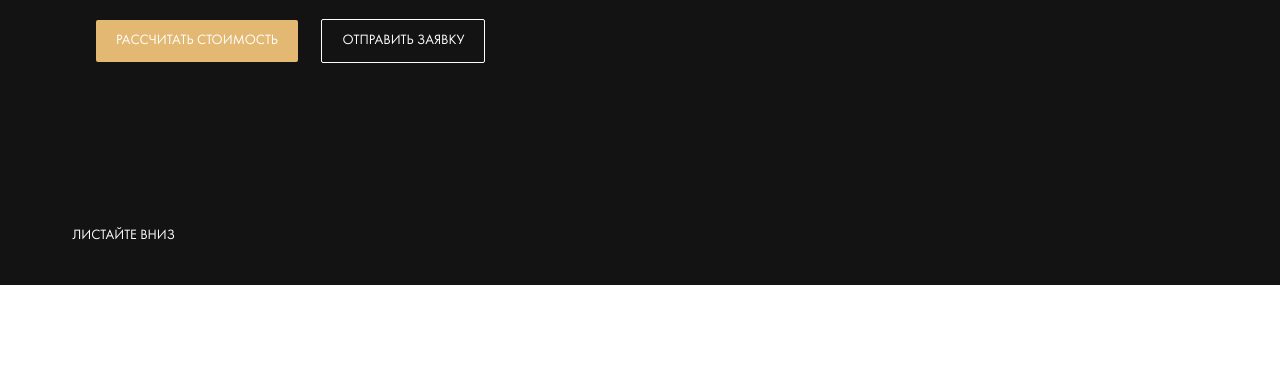
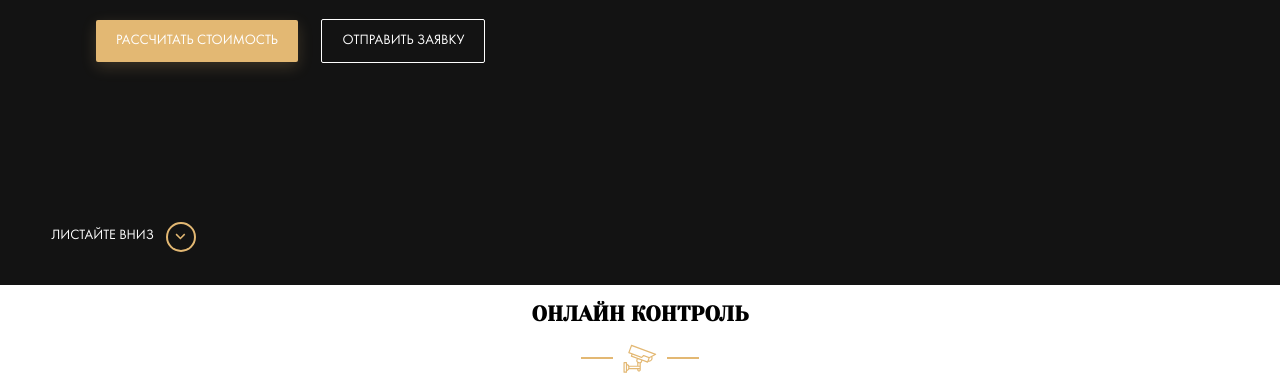
Before and after one commit to ArtemZabirov/repair-design, a website: page index.html in a window 1280 px wide. Shown: the part 515-888 px from the top of the page. Before the commit the page ends 800 px from the top, so only its background shows below. Drawn offline with Linux system fonts and the light colour scheme; files whose address does not match are found by name.

Commit message:
feat: add control section and move body settings in settings.sass

```diff
--- a/index.html
+++ b/index.html
@@ -47,6 +47,16 @@
       <!-- /.container -->
       <a href="#" class="hero__scroll-down">листайте вниз</a>
     </div>
+    <section class="section control">
+      <div class="container">
+        <div class="section-title">
+          <h2 class="section-title__heading">Онлайн контроль</h2>
+          <div class="section-title__image"><img src="img/video.svg" alt=""></div>
+        </div>
+      </div>
+      <!-- /.container -->
+    </section>
+    <!-- /.section control -->
   </main>
 </body>
 </html>
--- a/sass/_interface.sass
+++ b/sass/_interface.sass
@@ -3,9 +3,15 @@
   border: none
   border-radius: 2px
   text-transform: uppercase
+  &:hover
+    cursor: pointer
   &--primary
     background-color: $primary
     color: $light
+    box-shadow: 0px 5px 15px rgba($primary, 0.2)
+    transition: box-shadow 0.3s
+    &:hover
+      box-shadow: none
   &--outline
     border: 1px solid $light
     background-color: transparent
--- /dev/null
+++ b/sass/_settings.sass
@@ -0,0 +1,20 @@
+*, *:before, *:after
+  box-sizing: border-box
+body
+  font-family: 'Futura Book', sans-serif
+  font-size: 14px
+.section
+  &-title
+    text-align: center
+    text-transform: uppercase
+    font-family: 'Yeseva One', cursive
+    &__image
+      display: flex
+      justify-content: center
+      align-items: center
+      &::before, &::after
+        content: ''
+        width: 32px
+        height: 2px
+        background-color: $primary
+        margin: 0 10px
--- a/sass/style.sass
+++ b/sass/style.sass
@@ -2,12 +2,8 @@
 @import 'normalize'
 @import 'variables'
 @import 'grid'
+@import 'settings'
 @import 'interface'
 @import 'templates/header'
 @import 'templates/hero'
-
-*, *:before, *:after
-  box-sizing: border-box
-body
-  font-family: 'Futura Book', sans-serif
-  font-size: 14px
+@import 'templates/control'
--- a/sass/templates/_header.sass
+++ b/sass/templates/_header.sass
@@ -19,6 +19,9 @@
     color: $light
     text-transform: uppercase
     margin-right: 40px
+    transition: color 0.2s
+    &:hover
+      color: $primary
 .phone
   color: $primary
 .contacts
--- a/sass/templates/_hero.sass
+++ b/sass/templates/_hero.sass
@@ -8,7 +8,16 @@
   background: $dark url('../img/hero-bg.jpg') no-repeat center / cover
   height: 100vh
   color: $light
+  &::before
+    content: ''
+    top: 0
+    left: 0
+    position: absolute
+    width: 100%
+    height: 100%
+    background-color: rgba($dark, 0.7)
   &__content
+    position: relative
     max-width: 670px
   &__text
     font-size: 22px
@@ -34,16 +43,33 @@
     text-transform: uppercase
     text-decoration: none
     color: $light
+    &::after
+      content: ''
+      background: url('../img/arrow-down.svg') no-repeat center
+      width: 30px
+      height: 30px
+      border: 2px solid $primary
+      border-radius: 50%
+      margin-left: 12px
 .instagram
   display: flex
   justify-content: center
   align-items: center
   background-color: $dark
   &__link
+    display: flex
+    align-items: center
     text-transform: uppercase
     color: $primary
     text-decoration: none
     transform: rotate(90deg)
+    line-height: 0.7
+    &::after
+      content: ''
+      width: 50px
+      height: 1px
+      background-color: $primary
+      margin-left: 8px
 .title
   margin: 0
   font-family: 'Yeseva One', cursive
```
Also changed, not shown: css/style.css, img/arrow-down.svg (added), img/video.svg (added), sass/templates/_control.sass (added).
